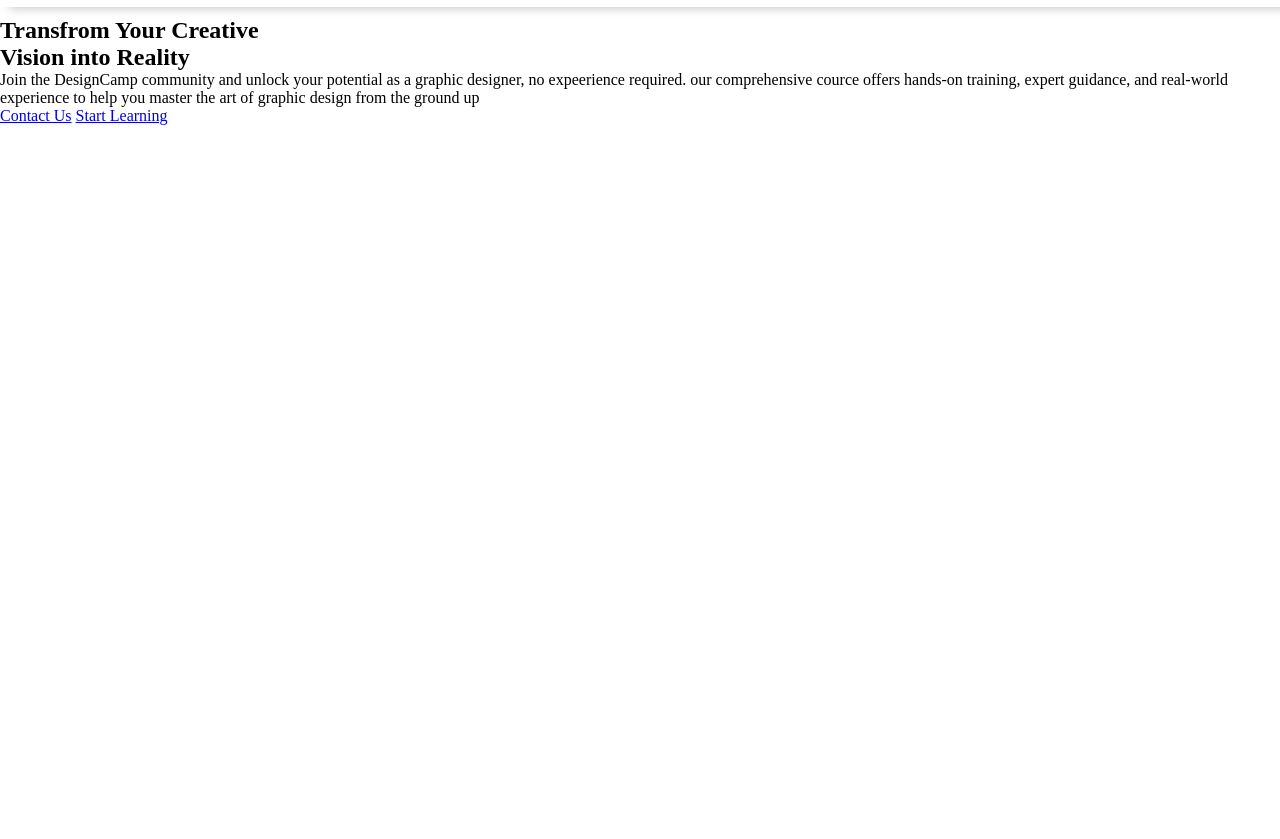
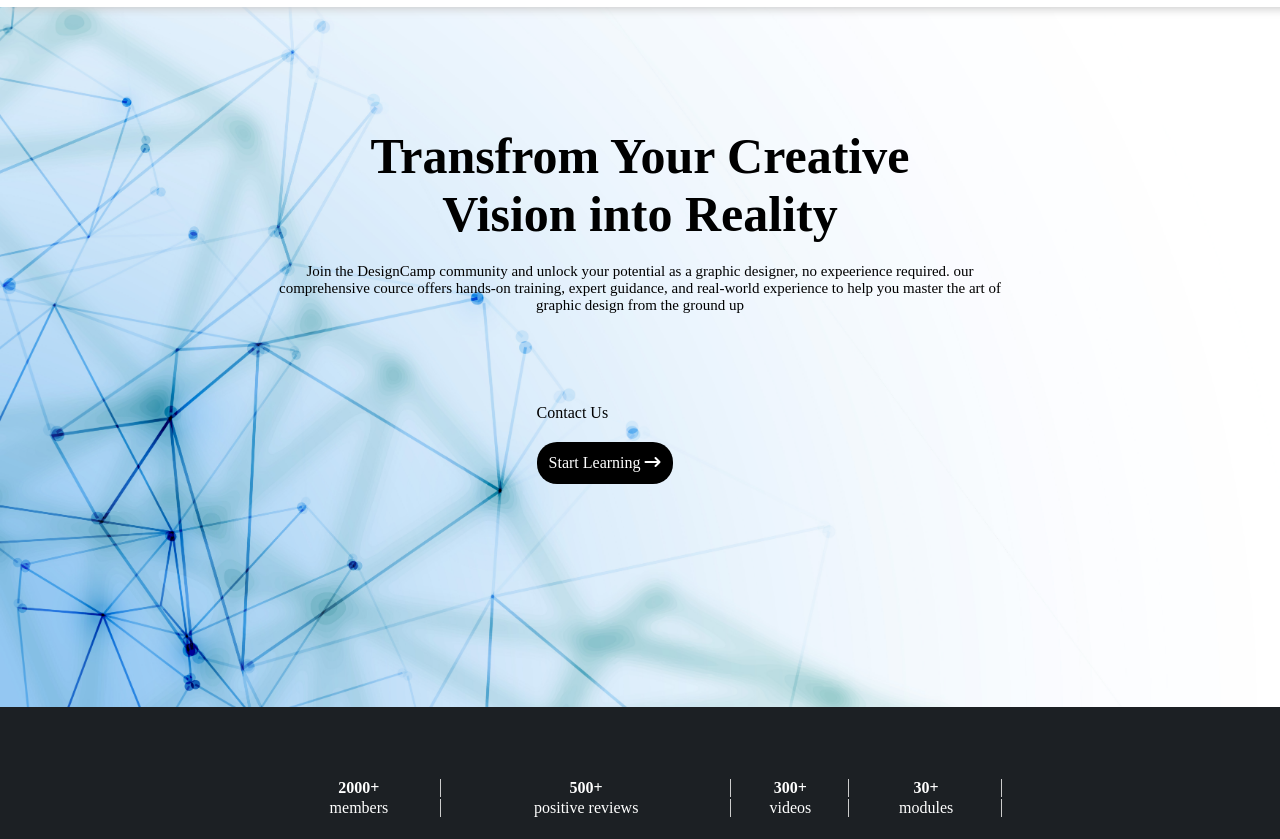
Before and after one commit to anjastabuni/designCamp-2023, a plain HTML site: page index.html in a window 1280 px wide. Shown: the part 147-986 px from the top of the page. Before the commit the page ends 800 px from the top, so only its background shows below. Drawn offline with Linux system fonts and the light colour scheme; a web font is replaced by a local one.

Commit message:
desain header

```diff
--- a/css/style.css
+++ b/css/style.css
@@ -31,7 +31,7 @@
   box-shadow: 9px 2px 9px #ccc;
   padding-top: 10px;
   padding-bottom: 10px;
-  margin-bottom: 10px;
+  position: sticky;
 }
 .topnav {
   overflow: hidden;
@@ -68,3 +68,64 @@
   display: none;
 }
 /* //navbar */
+
+/* header */
+.container {
+  padding-top: 50px;
+  width: 60%;
+  margin: auto;
+}
+.header {
+  padding: 50px 10px;
+  top: -30px;
+  background-image: url("/images/bg-header.jpg");
+  background-position: center;
+  background-repeat: no-repeat;
+  background-size: cover;
+  height: 600px;
+}
+.header h1 {
+  display: block;
+  text-align: center;
+  padding: 20px;
+  font-size: 50px;
+}
+.header p {
+  text-align: center;
+  font-size: 15px;
+}
+.header .linkbtn {
+  padding-top: 80px;
+  width: 30%;
+  display: block;
+  margin: auto;
+}
+.header a {
+  margin: 10px 10px;
+  display: inline-block;
+  text-decoration: none;
+  color: black;
+  cursor: pointer;
+}
+
+.header a.btn-lear {
+  background-color: black;
+  padding: 12px;
+  color: white;
+  border-radius: 20px;
+}
+/* //header */
+/* value members */
+.value-members {
+  background-color: #1c2024;
+  color: white;
+}
+.container table {
+  width: 100%;
+  text-align: center;
+  padding: 20px;
+}
+.container table th,
+td {
+  border-right: 1px solid #ccc;
+}
--- a/index.html
+++ b/index.html
@@ -35,7 +35,8 @@
     <!-- ==================== // NAV ======================== -->
 
     <!-- ==================== HEADER ======================== -->
-    <section>
+    <section class="header">
+      <div class="container">
         <h1>
           Transfrom Your <span>Creative</span><br />
           Vision into Reality
@@ -44,10 +45,31 @@
           Join the DesignCamp community and unlock your potential as a graphic designer, no expeerience required. our comprehensive cource offers hands-on training, expert guidance, and real-world experience to help you master the art of
           graphic design from the ground up
         </p>
+        <div class="linkbtn">
           <a href="#">Contact Us</a>
-      <a href="#">Start Learning</a>
+          <a href="#" class="btn-lear">Start Learning <i class="fa-solid fa-arrow-right-long"></i></a>
+        </div>
+      </div>
     </section>
     <!-- ==================== // HEADER ======================== -->
+    <section class="value-members">
+      <div class="container">
+        <table>
+          <tr>
+            <th>2000+</th>
+            <th>500+</th>
+            <th>300+</th>
+            <th>30+</th>
+          </tr>
+          <tr>
+            <td>members</td>
+            <td>positive reviews</td>
+            <td>videos</td>
+            <td>modules</td>
+          </tr>
+        </table>
+      </div>
+    </section>
     <!-- ==================== VALUE MEMBER ======================== -->
     <!-- ==================== // VALUE MEMBER ======================== -->
     <!-- ==================== FASILITAS ======================== -->
```
Also changed, not shown: images/bg-header.jpg (added). Lines whose indentation alone changed are shown as unchanged.
